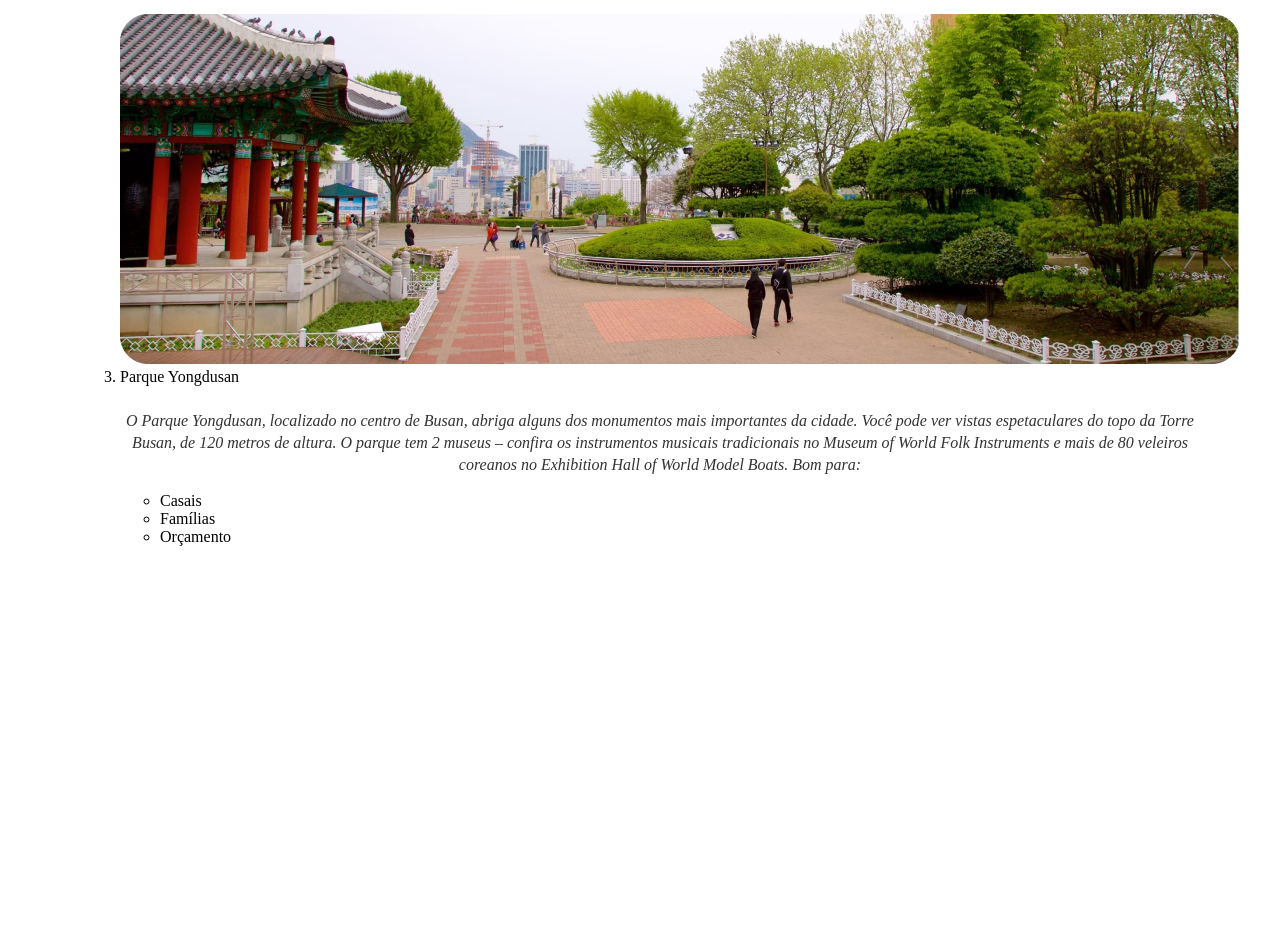
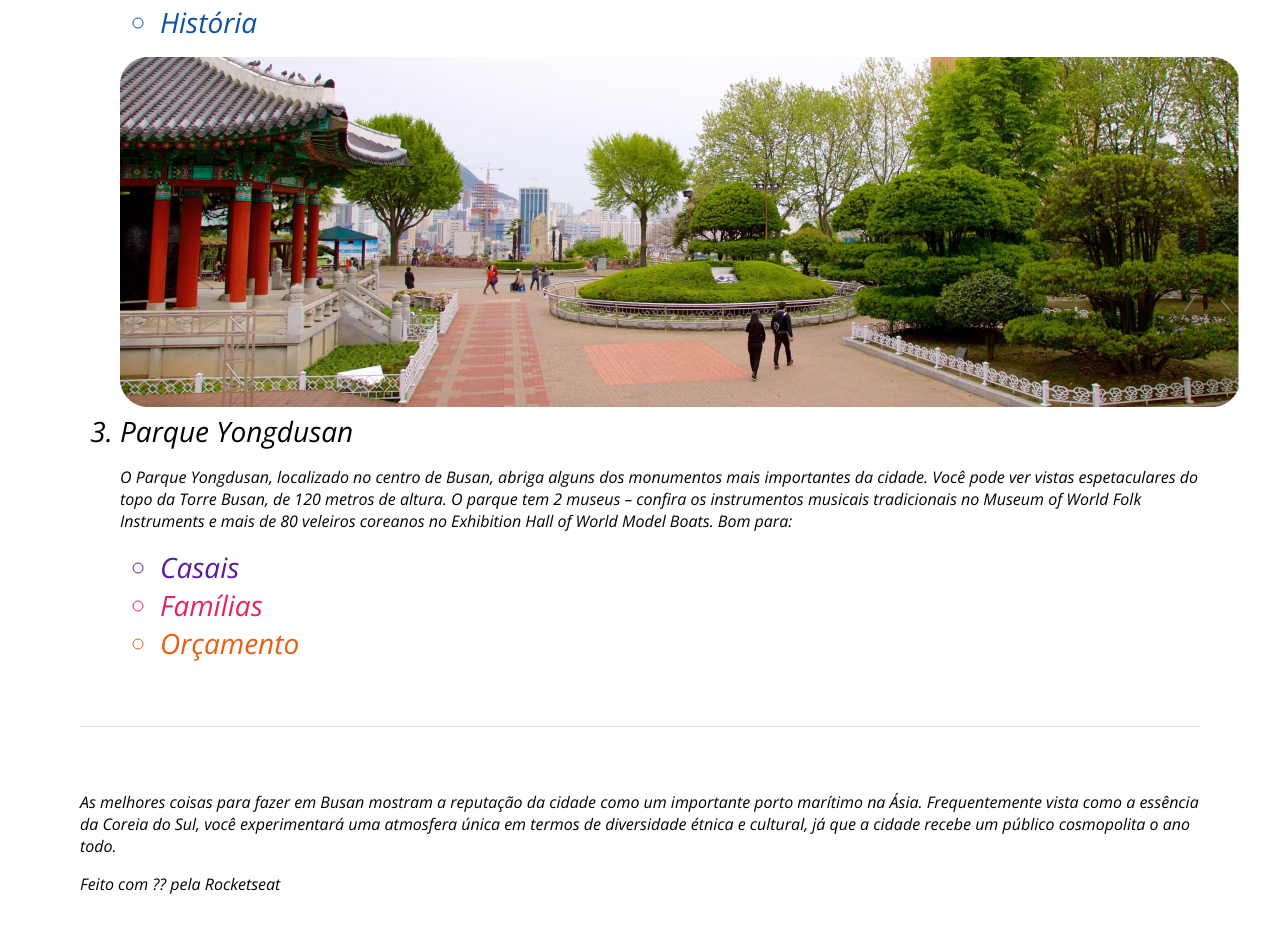
Before and after one commit to seguimaraes/projeto-local-turistico, a plain HTML site: page index.html in a window 1280 px wide. Shown: the part 2321-3254 px from the top of the page. Before the commit the page ends 2947 px from the top, so only its background shows below. Drawn offline with nearby package versions, Linux system fonts and the light colour scheme.

Commit message:
avançando no html e css

```diff
--- a/index.html
+++ b/index.html
@@ -20,7 +20,7 @@
         <div class="dividerUm"></div>
 
         <img src="/assets/templo1.jpg" alt="Foto de Busan">
-        <p>Busan, a estrela em ascensão da Coreia do Sul, oferece de tudo, desde churrascarias de primeira linha até tradicionais barracas de comida de rua. Aqui, exploramos a segunda cidade da Coreia do Sul e descobrimos as suas ofertas culinárias.</p>
+        <p class="busan">Busan, a estrela em ascensão da Coreia do Sul, oferece de tudo, desde churrascarias de primeira linha até tradicionais barracas de comida de rua. Aqui, exploramos a segunda cidade da Coreia do Sul e descobrimos as suas ofertas culinárias.</p>
 
         <div class="dividerUm"></div>
     </div>
@@ -45,7 +45,7 @@
 
         Bom para:
         <ul>
-            <li class="historia">
+            <li id="historia">
                 História
             </li>
         </ul>
@@ -56,7 +56,7 @@
 
         Bom para:
         <ul>
-            <li class="historia">
+            <li id="historia">
                 História
             </li>
         </ul>
@@ -68,11 +68,16 @@
 
         Bom para:
         <ul>
-            <li class="casais">Casais</li>
-            <li class="familias">Famílias</li>
-            <li class="orçamento">Orçamento</li>
+            <li id="casais">Casais</li>
+            <li id="familias">Famílias</li>
+            <li id="orçamento">Orçamento</li>
         </ul>
     </ol>
 
+    <div class="dividerTres"></div>
+
+    <p>As melhores coisas para fazer em Busan mostram a reputação da cidade como um importante porto marítimo na Ásia. Frequentemente vista como a essência da Coreia do Sul, você experimentará uma atmosfera única em termos de diversidade étnica e cultural, já que a cidade recebe um público cosmopolita o ano todo. </p>
+
+    <footer>Feito com ?? pela Rocketseat</footer>
 </body>
 </html>
--- a/style.css
+++ b/style.css
@@ -1,4 +1,5 @@
 body {
+    font-family: 'Open Sans', sans-serif;
     margin-top: 88px;
     margin: 80px;
 }
@@ -32,7 +33,7 @@ h2 {
     border-radius: 28px;
 }
 
-p {
+.container p {
     font-size: 16px;
     line-height: 22px;
     font-style: italic;
@@ -72,3 +73,31 @@ p {
     font-size: 32px;
     margin-bottom: 8px;
 }
+
+li {
+    font-size: 28px;
+    font-style: bold;
+}
+
+#historia{
+    color: #0C51A7;
+}
+
+#casais {
+color: #591B98;
+}
+
+#familias{
+    color: #E5245E;
+}
+
+#orçamento {
+    color: #E95E10;
+}
+
+.dividerTres {
+    width: 100%;
+    height: 1px;
+    margin: 64px 0;
+    background-color: #d9d9d9;
+}
```
